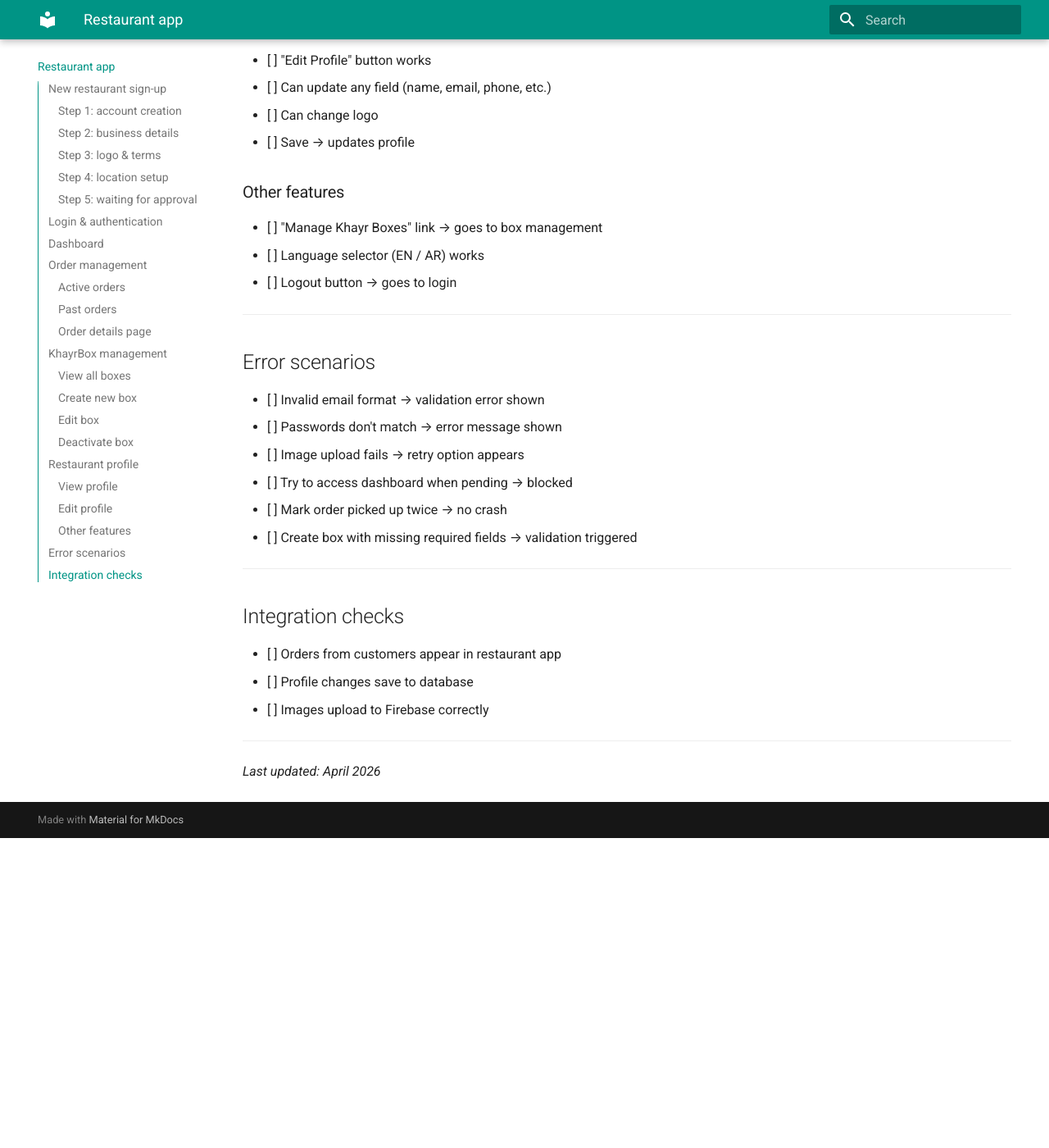
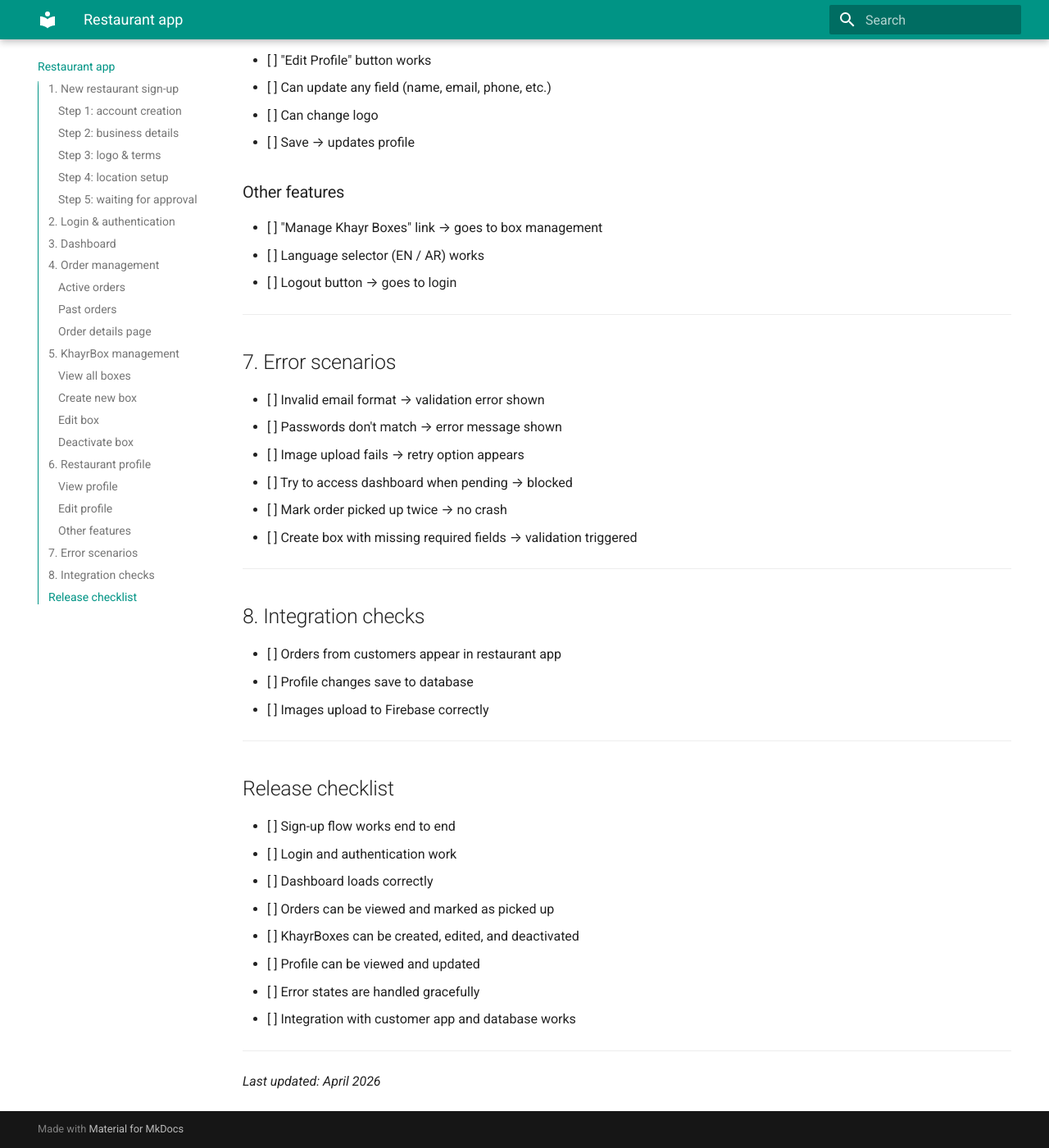
Before and after one commit to khayreats/khayreats-testers, an MkDocs documentation site: the page built from docs/restaurant-app.md, in a window 1280 px wide and 1400 px high, scrolled down 3911 px. Shown: the whole window at 82% size. Built offline with MkDocs 1.6.1 and Material for MkDocs 9.7.7, drawn with Linux system fonts in a browser that asks for light colours; before the commit the page ends 4933 px from its top, so only the background shows below that; some of the changed text lies outside the part shown.

Commit message:
Update restaurant-app.md

```diff
--- a/docs/restaurant-app.md
+++ b/docs/restaurant-app.md
@@ -4,7 +4,7 @@ Testing guide for the KhayrEats restaurant app. Work through each section in ord
 
 ---
 
-## New restaurant sign-up
+## 1. New restaurant sign-up
 
 ### Step 1: account creation
 
@@ -38,7 +38,7 @@ Testing guide for the KhayrEats restaurant app. Work through each section in ord
 
 ---
 
-## Login & authentication
+## 2. Login & authentication
 
 - [ ] Valid email / password → goes to dashboard
 - [ ] Wrong credentials → shows error
@@ -48,7 +48,7 @@ Testing guide for the KhayrEats restaurant app. Work through each section in ord
 
 ---
 
-## Dashboard
+## 3. Dashboard
 
 - [ ] Loads for approved restaurants only
 - [ ] Shows restaurant name and logo
@@ -57,7 +57,7 @@ Testing guide for the KhayrEats restaurant app. Work through each section in ord
 
 ---
 
-## Order management
+## 4. Order management
 
 ### Active orders
 
@@ -82,7 +82,7 @@ Testing guide for the KhayrEats restaurant app. Work through each section in ord
 
 ---
 
-## KhayrBox management
+## 5. KhayrBox management
 
 ### View all boxes
 
@@ -130,7 +130,7 @@ Testing guide for the KhayrEats restaurant app. Work through each section in ord
 
 ---
 
-## Restaurant profile
+## 6. Restaurant profile
 
 ### View profile
 
@@ -152,7 +152,7 @@ Testing guide for the KhayrEats restaurant app. Work through each section in ord
 
 ---
 
-## Error scenarios
+## 7. Error scenarios
 
 - [ ] Invalid email format → validation error shown
 - [ ] Passwords don't match → error message shown
@@ -163,7 +163,7 @@ Testing guide for the KhayrEats restaurant app. Work through each section in ord
 
 ---
 
-## Integration checks
+## 8. Integration checks
 
 - [ ] Orders from customers appear in restaurant app
 - [ ] Profile changes save to database
@@ -171,4 +171,17 @@ Testing guide for the KhayrEats restaurant app. Work through each section in ord
 
 ---
 
+## Release checklist
+
+- [ ] Sign-up flow works end to end
+- [ ] Login and authentication work
+- [ ] Dashboard loads correctly
+- [ ] Orders can be viewed and marked as picked up
+- [ ] KhayrBoxes can be created, edited, and deactivated
+- [ ] Profile can be viewed and updated
+- [ ] Error states are handled gracefully
+- [ ] Integration with customer app and database works
+
+---
+
 *Last updated: April 2026*
```
